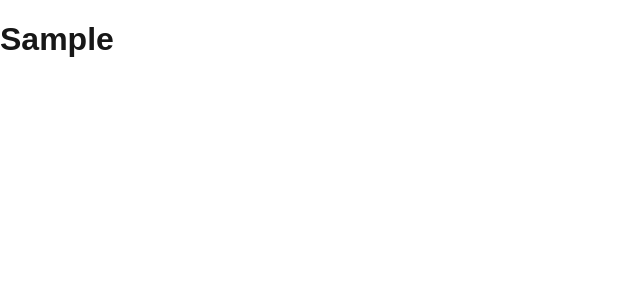
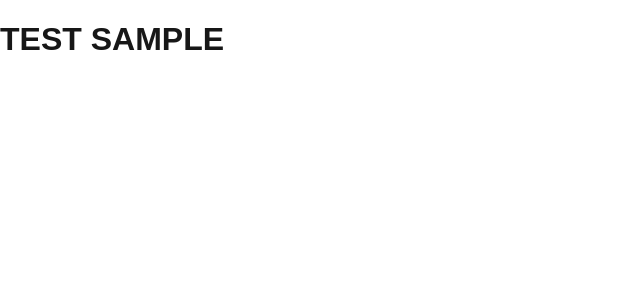
Before and after one commit to PlaymakerDev/SEM-DASHBOARD, a Next.js app: page /home in a window 1280 px wide. Shown: the top 300 px of the page, without its empty margins (0-640 px from the left). Built offline with nearby package versions, Linux system fonts and the light colour scheme; a web font is replaced by a local one.

Commit message:
fix(home): update text

```diff
--- a/features/home/screen/index.tsx
+++ b/features/home/screen/index.tsx
@@ -8,7 +8,7 @@ const HomeScreen: React.FC<Props> = (props) => {
 	const { } = props
 
 	return (
-		<h1>Sample</h1>
+		<h1>TEST SAMPLE</h1>
 	)
 }
 
```
